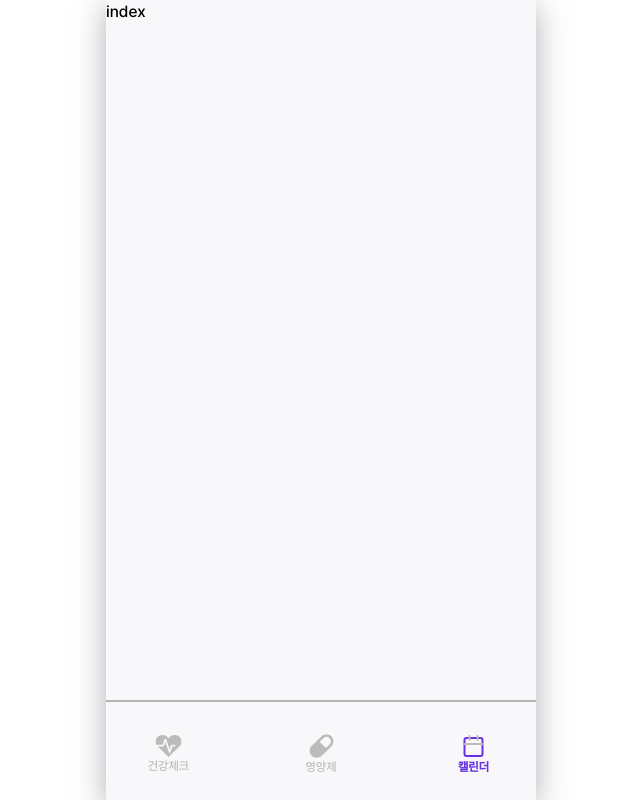
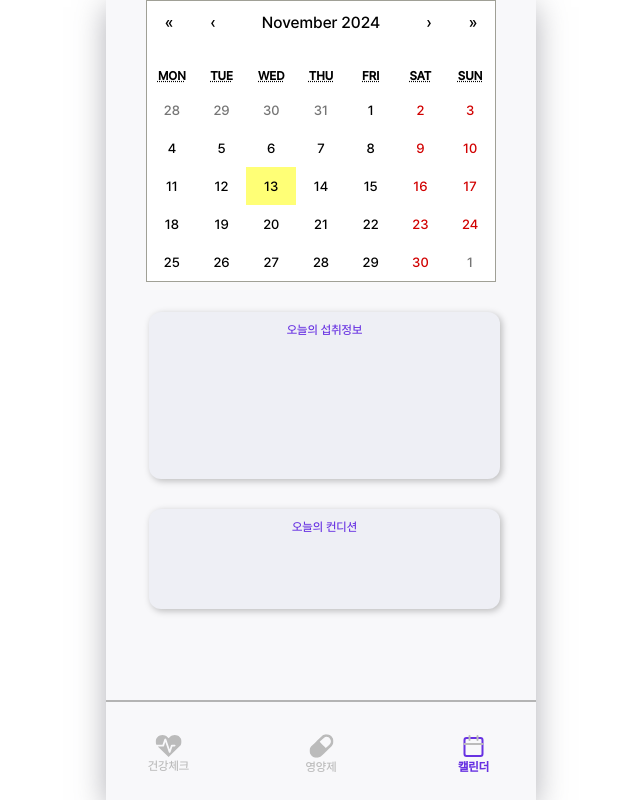
Before and after one commit to yongchane/Nutritional-supplements-project, a React (Create React App) app in the folder Nutritional_project/: page /statistic in a window 1280 px wide. Shown: the whole page, without its empty margins (319-959 px from the left). Built offline with nearby package versions, Linux system fonts and the light colour scheme.

Commit message:
캘린더 뷰 작업중

```diff
--- a/Nutritional_project/package.json
+++ b/Nutritional_project/package.json
@@ -11,7 +11,9 @@
     "axios": "^1.7.8",
     "http-proxy-middleware": "^3.0.0",
     "lottie-react": "^2.4.0",
+    "moment": "^2.30.1",
     "react": "^18.3.1",
+    "react-calendar": "^5.1.0",
     "react-dom": "^18.3.1",
     "react-redux": "^9.1.2",
     "react-router-dom": "^6.23.1",
--- a/Nutritional_project/src/page/statistic/index.jsx
+++ b/Nutritional_project/src/page/statistic/index.jsx
@@ -1,7 +1,66 @@
 import React from "react";
-
+import Calendar from "react-calendar";
+import "react-calendar/dist/Calendar.css";
+import styled from "styled-components";
 const index = () => {
-  return <div>index</div>;
+  return (
+    <Container>
+      <Calendar />
+      <Content>
+        <CheckList>
+          <CheckTitle>오늘의 섭취정보</CheckTitle>
+        </CheckList>
+        <ConditionList>
+          <CheckTitle>오늘의 컨디션</CheckTitle>
+        </ConditionList>
+      </Content>
+    </Container>
+  );
 };
 
 export default index;
+
+const Content = styled.div`
+  width: 80%;
+  margin: 0 auto;
+`;
+const CheckList = styled.div`
+  border-radius: 12px;
+  background: #eeeff5;
+  box-shadow: 2px 2px 7.8px 0px rgba(0, 0, 0, 0.25);
+  width: 351px;
+  height: 167px;
+  flex-shrink: 0;
+  display: flex;
+  flex-direction: column;
+  margin-top: 30px;
+  align-items: center;
+`;
+
+const Container = styled.div`
+  width: 100%;
+  display: flex;
+  flex-direction: column;
+  justify-content: center;
+  align-items: center;
+`;
+const CheckTitle = styled.div`
+  color: var(--festie-gray-800, #3a3a3a);
+  font-size: 16px;
+  font-weight: 500;
+  color: #6832e2;
+  font-size: 12px;
+  margin-top: 9px;
+`;
+const ConditionList = styled.div`
+  border-radius: 12px;
+  background: #eeeff5;
+  box-shadow: 2px 2px 7.8px 0px rgba(0, 0, 0, 0.25);
+  width: 351px;
+  height: 100px;
+  flex-shrink: 0;
+  display: flex;
+  flex-direction: column;
+  margin-top: 30px;
+  align-items: center;
+`;
--- /dev/null
+++ b/Nutritional_project/src/scss/components/_calendar.scss
@@ -0,0 +1,9 @@
+@import "react-calendar/dist/Calendar.css";
+
+.calendar-container {
+  width: 80%;
+  display: flex;
+  margin: 0 auto;
+  .react-calendar {
+  }
+}
--- a/Nutritional_project/src/scss/style.scss
+++ b/Nutritional_project/src/scss/style.scss
@@ -17,6 +17,7 @@
 @import "./components/communityItem";
 @import "./components/logopage";
 @import "./components/backhead";
+@import "./components/calendar";
 
 @import "./page/health/main";
 @import "./page/health/bmi/bmi";
--- a/package.json
+++ b/package.json
@@ -1,5 +1,6 @@
 {
   "dependencies": {
+    "date-fns": "^4.1.0",
     "newsapi": "^2.4.1",
     "sass": "^1.80.7"
   }
```
Also changed, not shown: 2 other files (tests, documents, lock files or other folders).
